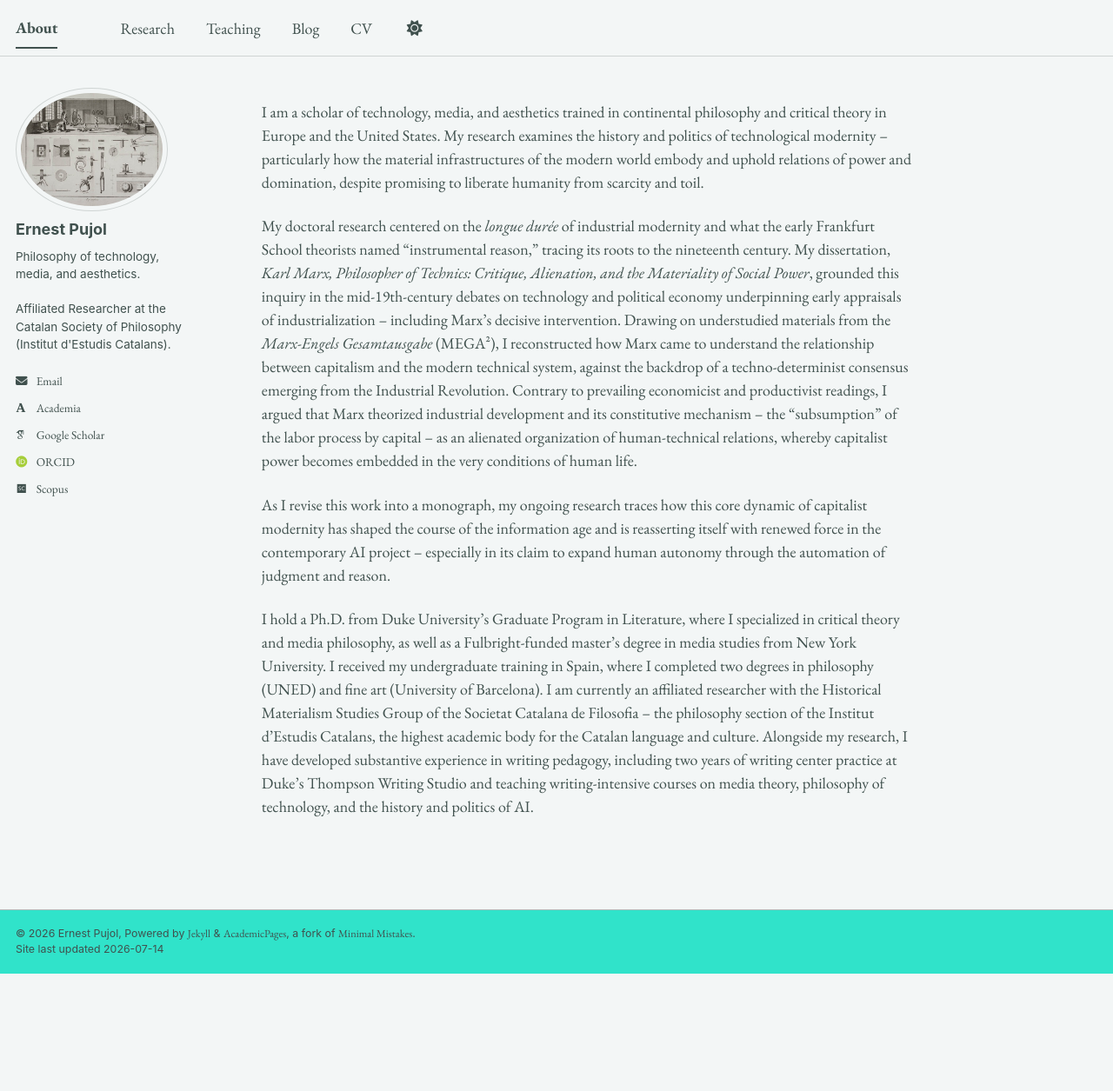
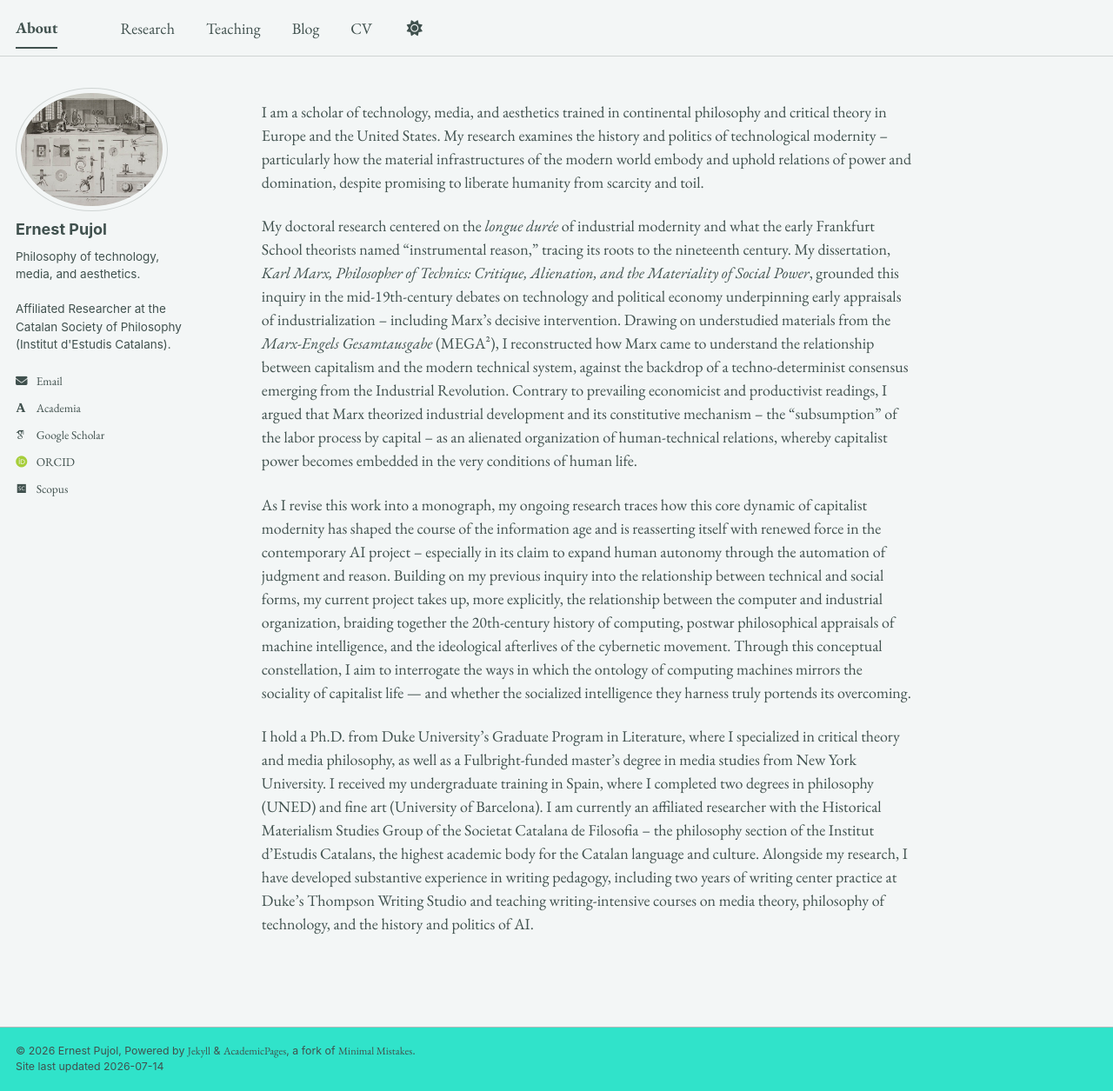
Before and after one commit to epujol90/epujol90.github.io, a Jekyll site: the page built from _pages/about.md, in a window 1280 px wide and 1255 px high. Shown: the whole window at 87% size. Built offline with Jekyll 4.4.1, drawn with Linux system fonts in a browser that asks for light colours; some web fonts are replaced; a script bundle is joined from its source files by our own code; library files that are not in the unit come from our copies.

Commit message:
Update about.md

```diff
--- a/_pages/about.md
+++ b/_pages/about.md
@@ -10,6 +10,6 @@ I am a scholar of technology, media, and aesthetics trained in continental philo
 
 My doctoral research centered on the _longue durée_ of industrial modernity and what the early Frankfurt School theorists named “instrumental reason,” tracing its roots to the nineteenth century. My dissertation, _Karl Marx, Philosopher of Technics: Critique, Alienation, and the Materiality of Social Power_, grounded this inquiry in the mid-19th-century debates on technology and political economy underpinning early appraisals of industrialization -- including Marx's decisive intervention. Drawing on understudied materials from the _Marx-Engels Gesamtausgabe_ (MEGA²), I reconstructed how Marx came to understand the relationship between capitalism and the modern technical system, against the backdrop of a techno-determinist consensus emerging from the Industrial Revolution. Contrary to prevailing economicist and productivist readings, I argued that Marx theorized industrial development and its constitutive mechanism -- the “subsumption” of the labor process by capital -- as an alienated organization of human-technical relations, whereby capitalist power becomes embedded in the very conditions of human life.
 
-As I revise this work into a monograph, my ongoing research traces how this core dynamic of capitalist modernity has shaped the course of the information age and is reasserting itself with renewed force in the contemporary AI project -- especially in its claim to expand human autonomy through the automation of judgment and reason.
+As I revise this work into a monograph, my ongoing research traces how this core dynamic of capitalist modernity has shaped the course of the information age and is reasserting itself with renewed force in the contemporary AI project -- especially in its claim to expand human autonomy through the automation of judgment and reason. Building on my previous inquiry into the relationship between technical and social forms, my current project takes up, more explicitly, the relationship between the computer and industrial organization, braiding together the 20th-century history of computing, postwar philosophical appraisals of machine intelligence, and the ideological afterlives of the cybernetic movement. Through this conceptual constellation, I aim to interrogate the ways in which the ontology of computing machines mirrors the sociality of capitalist life — and whether the socialized intelligence they harness truly portends its overcoming.
 
 I hold a Ph.D. from Duke University’s Graduate Program in Literature, where I specialized in critical theory and media philosophy, as well as a Fulbright-funded master’s degree in media studies from New York University. I received my undergraduate training in Spain, where I completed two degrees in philosophy (UNED) and fine art (University of Barcelona). I am currently an affiliated researcher with the Historical Materialism Studies Group of the Societat Catalana de Filosofia -- the philosophy section of the Institut d’Estudis Catalans, the highest academic body for the Catalan language and culture. Alongside my research, I have developed substantive experience in writing pedagogy, including two years of writing center practice at Duke’s Thompson Writing Studio and teaching writing-intensive courses on media theory, philosophy of technology, and the history and politics of AI.
```
